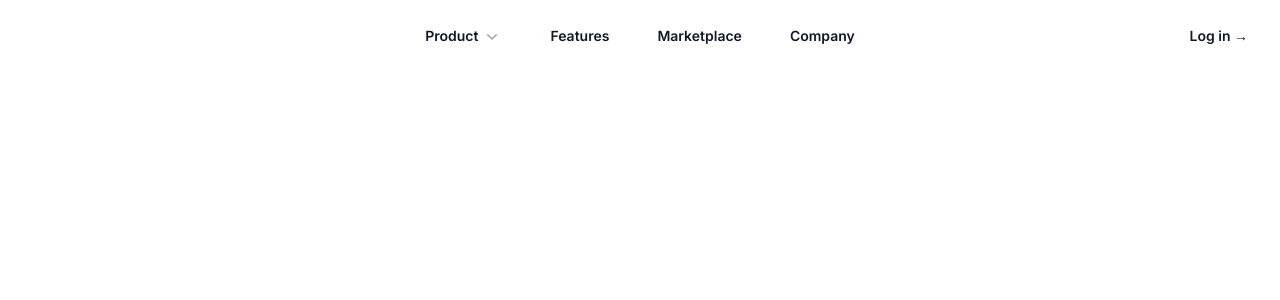
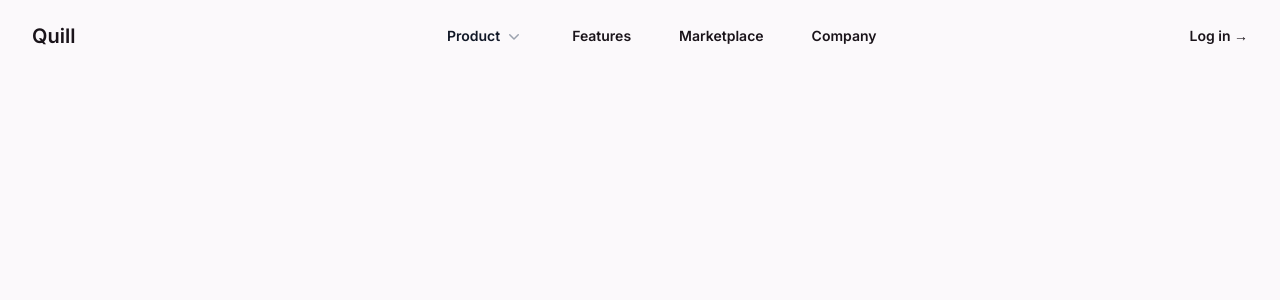
Before and after one commit to pawelek7k/Quill, a Next.js app: page / in a window 1280 px wide. Shown: the top 300 px of the page. Built offline with nearby package versions, Linux system fonts and the light colour scheme.

Commit message:
add header from tailwindUI

```diff
--- /dev/null
+++ b/app/components/Header.tsx
@@ -0,0 +1,120 @@
+"use client";
+
+import {
+  Dialog,
+  DialogPanel,
+  Popover,
+  PopoverButton,
+  PopoverGroup,
+  PopoverPanel,
+} from "@headlessui/react";
+import { ChevronDownIcon } from "@heroicons/react/20/solid";
+import { Bars3Icon, XMarkIcon } from "@heroicons/react/24/outline";
+import { useState } from "react";
+import { Logo } from "./Logo";
+import NavLinks from "./NavLinks";
+
+export const Header = () => {
+  const [mobileMenuOpen, setMobileMenuOpen] = useState(false);
+
+  return (
+    <header className={"var(--background)"}>
+      <nav
+        aria-label="Global"
+        className="mx-auto flex max-w-7xl items-center justify-between p-6 lg:px-8"
+      >
+        <Logo />
+        <div className="flex lg:flex-1">
+          <a href="#" className="-m-1.5 p-1.5">
+            <span className="sr-only">Your Company</span>
+          </a>
+        </div>
+        <div className="flex lg:hidden">
+          <button
+            type="button"
+            onClick={() => setMobileMenuOpen(true)}
+            className="-m-2.5 inline-flex items-center justify-center rounded-md p-2.5"
+            style={{ color: "var(--text)" }}
+          >
+            <span className="sr-only">Open main menu</span>
+            <Bars3Icon aria-hidden="true" className="h-6 w-6" />
+          </button>
+        </div>
+        <PopoverGroup className="hidden lg:flex lg:gap-x-12">
+          <Popover className="relative">
+            <PopoverButton className="flex items-center gap-x-1 text-sm font-semibold leading-6 text-gray-900">
+              Product
+              <ChevronDownIcon
+                aria-hidden="true"
+                className="h-5 w-5 flex-none text-gray-400"
+              />
+            </PopoverButton>
+
+            <PopoverPanel
+              transition
+              className="absolute -left-8 top-full z-10 mt-3 w-screen max-w-md overflow-hidden rounded-3xl bg-white shadow-lg ring-1 ring-gray-900/5 transition data-[closed]:translate-y-1 data-[closed]:opacity-0 data-[enter]:duration-200 data-[leave]:duration-150 data-[enter]:ease-out data-[leave]:ease-in"
+            ></PopoverPanel>
+          </Popover>
+
+          <NavLinks>Features</NavLinks>
+          <NavLinks>Marketplace</NavLinks>
+          <NavLinks>Company</NavLinks>
+        </PopoverGroup>
+        <div className="hidden lg:flex lg:flex-1 lg:justify-end">
+          <NavLinks>
+            Log in <span aria-hidden="true">&rarr;</span>
+          </NavLinks>
+        </div>
+      </nav>
+      <Dialog
+        open={mobileMenuOpen}
+        onClose={setMobileMenuOpen}
+        className="lg:hidden"
+      >
+        <div className="fixed inset-0 z-10" />
+        <DialogPanel className="fixed inset-y-0 right-0 z-10 w-full overflow-y-auto bg-white px-6 py-6 sm:max-w-sm sm:ring-1 sm:ring-gray-900/10">
+          <div className="flex items-center justify-between">
+            <a href="#" className="-m-1.5 p-1.5">
+              <span className="sr-only">Your Company</span>
+            </a>
+            <button
+              type="button"
+              onClick={() => setMobileMenuOpen(false)}
+              className="-m-2.5 rounded-md p-2.5 text-gray-700"
+            >
+              <span className="sr-only">Close menu</span>
+              <XMarkIcon aria-hidden="true" className="h-6 w-6" />
+            </button>
+          </div>
+          <div className="mt-6 flow-root">
+            <div className="-my-6 divide-y divide-gray-500/10">
+              <div className="space-y-2 py-6">
+                <a
+                  href="#"
+                  className="-mx-3 block rounded-lg px-3 py-2 text-base font-semibold leading-7 text-gray-900 hover:bg-gray-50"
+                >
+                  Features
+                </a>
+                <a
+                  href="#"
+                  className="-mx-3 block rounded-lg px-3 py-2 text-base font-semibold leading-7 text-gray-900 hover:bg-gray-50"
+                >
+                  Marketplace
+                </a>
+                <a
+                  href="#"
+                  className="-mx-3 block rounded-lg px-3 py-2 text-base font-semibold leading-7 text-gray-900 hover:bg-gray-50"
+                >
+                  Company
+                </a>
+              </div>
+              <div className="py-6">
+                <NavLinks>Log in</NavLinks>
+              </div>
+            </div>
+          </div>
+        </DialogPanel>
+      </Dialog>
+    </header>
+  );
+};
--- /dev/null
+++ b/app/components/Logo.tsx
@@ -0,0 +1,3 @@
+export const Logo = () => {
+  return <h1 className="text-xl font-semibold leading-6">Quill</h1>;
+};
--- /dev/null
+++ b/app/components/NavLinks.tsx
@@ -0,0 +1,11 @@
+export default function NavLinks({ children }: { children: React.ReactNode }) {
+  return (
+    <a
+      href="#"
+      className="text-sm font-semibold leading-6"
+      style={{ color: "var(--text)" }}
+    >
+      {children}
+    </a>
+  );
+}
--- /dev/null
+++ b/app/components/Section.tsx
@@ -0,0 +1,9 @@
+import React from "react";
+
+export default function DashboardLayout({
+  children,
+}: {
+  children: React.ReactNode;
+}) {
+  return <section>{children}</section>;
+}
--- a/app/globals.css
+++ b/app/globals.css
@@ -2,14 +2,7 @@
 @tailwind components;
 @tailwind utilities;
 
-:root[data-theme="light"] {
-  --text: #1a141a;
-  --background: #fbf9fb;
-  --primary: #503d52;
-  --secondary: #bea7b3;
-  --accent: #7e5d69;
-}
-:root[data-theme="dark"] {
+:root {
   --text: #ebe5eb;
   --background: #060406;
   --primary: #c0adc2;
@@ -17,14 +10,19 @@
   --accent: #a2818d;
 }
 
+@media (prefers-color-scheme: light) {
+  :root {
+    --text: #1a141a;
+    --background: #fbf9fb;
+    --primary: #503d52;
+    --secondary: #bea7b3;
+    --accent: #7e5d69;
+  }
+}
+
 body {
-  color: rgb(var(--foreground-rgb));
-  background: linear-gradient(
-      to bottom,
-      transparent,
-      rgb(var(--background-end-rgb))
-    )
-    rgb(var(--background-start-rgb));
+  color: var(--text);
+  background-color: var(--background);
 }
 
 @layer utilities {
--- a/app/layout.tsx
+++ b/app/layout.tsx
@@ -5,8 +5,8 @@ import "./globals.css";
 const inter = Inter({ subsets: ["latin"] });
 
 export const metadata: Metadata = {
-  title: "Create Next App",
-  description: "Generated by create next app",
+  title: "Quill",
+  description: "Writting app",
 };
 
 export default function RootLayout({
@@ -16,7 +16,10 @@ export default function RootLayout({
 }>) {
   return (
     <html lang="en">
-      <body className={inter.className}>{children}</body>
+      <body className={inter.className}>
+        {" "}
+        <main>{children}</main>
+      </body>
     </html>
   );
 }
--- a/app/page.tsx
+++ b/app/page.tsx
@@ -1,127 +1,7 @@
 "use client";
 
-import {
-  Dialog,
-  DialogPanel,
-  Popover,
-  PopoverButton,
-  PopoverGroup,
-  PopoverPanel,
-} from "@headlessui/react";
-import { ChevronDownIcon } from "@heroicons/react/20/solid";
-import { Bars3Icon, XMarkIcon } from "@heroicons/react/24/outline";
-import { useState } from "react";
+import { Header } from "./components/Header";
 
 export default function Home() {
-  const [mobileMenuOpen, setMobileMenuOpen] = useState(false);
-
-  return (
-    <header className="bg-white">
-      <nav
-        aria-label="Global"
-        className="mx-auto flex max-w-7xl items-center justify-between p-6 lg:px-8"
-      >
-        <div className="flex lg:flex-1">
-          <a href="#" className="-m-1.5 p-1.5">
-            <span className="sr-only">Your Company</span>
-          </a>
-        </div>
-        <div className="flex lg:hidden">
-          <button
-            type="button"
-            onClick={() => setMobileMenuOpen(true)}
-            className="-m-2.5 inline-flex items-center justify-center rounded-md p-2.5 text-gray-700"
-          >
-            <span className="sr-only">Open main menu</span>
-            <Bars3Icon aria-hidden="true" className="h-6 w-6" />
-          </button>
-        </div>
-        <PopoverGroup className="hidden lg:flex lg:gap-x-12">
-          <Popover className="relative">
-            <PopoverButton className="flex items-center gap-x-1 text-sm font-semibold leading-6 text-gray-900">
-              Product
-              <ChevronDownIcon
-                aria-hidden="true"
-                className="h-5 w-5 flex-none text-gray-400"
-              />
-            </PopoverButton>
-
-            <PopoverPanel
-              transition
-              className="absolute -left-8 top-full z-10 mt-3 w-screen max-w-md overflow-hidden rounded-3xl bg-white shadow-lg ring-1 ring-gray-900/5 transition data-[closed]:translate-y-1 data-[closed]:opacity-0 data-[enter]:duration-200 data-[leave]:duration-150 data-[enter]:ease-out data-[leave]:ease-in"
-            ></PopoverPanel>
-          </Popover>
-
-          <a href="#" className="text-sm font-semibold leading-6 text-gray-900">
-            Features
-          </a>
-          <a href="#" className="text-sm font-semibold leading-6 text-gray-900">
-            Marketplace
-          </a>
-          <a href="#" className="text-sm font-semibold leading-6 text-gray-900">
-            Company
-          </a>
-        </PopoverGroup>
-        <div className="hidden lg:flex lg:flex-1 lg:justify-end">
-          <a href="#" className="text-sm font-semibold leading-6 text-gray-900">
-            Log in <span aria-hidden="true">&rarr;</span>
-          </a>
-        </div>
-      </nav>
-      <Dialog
-        open={mobileMenuOpen}
-        onClose={setMobileMenuOpen}
-        className="lg:hidden"
-      >
-        <div className="fixed inset-0 z-10" />
-        <DialogPanel className="fixed inset-y-0 right-0 z-10 w-full overflow-y-auto bg-white px-6 py-6 sm:max-w-sm sm:ring-1 sm:ring-gray-900/10">
-          <div className="flex items-center justify-between">
-            <a href="#" className="-m-1.5 p-1.5">
-              <span className="sr-only">Your Company</span>
-            </a>
-            <button
-              type="button"
-              onClick={() => setMobileMenuOpen(false)}
-              className="-m-2.5 rounded-md p-2.5 text-gray-700"
-            >
-              <span className="sr-only">Close menu</span>
-              <XMarkIcon aria-hidden="true" className="h-6 w-6" />
-            </button>
-          </div>
-          <div className="mt-6 flow-root">
-            <div className="-my-6 divide-y divide-gray-500/10">
-              <div className="space-y-2 py-6">
-                <a
-                  href="#"
-                  className="-mx-3 block rounded-lg px-3 py-2 text-base font-semibold leading-7 text-gray-900 hover:bg-gray-50"
-                >
-                  Features
-                </a>
-                <a
-                  href="#"
-                  className="-mx-3 block rounded-lg px-3 py-2 text-base font-semibold leading-7 text-gray-900 hover:bg-gray-50"
-                >
-                  Marketplace
-                </a>
-                <a
-                  href="#"
-                  className="-mx-3 block rounded-lg px-3 py-2 text-base font-semibold leading-7 text-gray-900 hover:bg-gray-50"
-                >
-                  Company
-                </a>
-              </div>
-              <div className="py-6">
-                <a
-                  href="#"
-                  className="-mx-3 block rounded-lg px-3 py-2.5 text-base font-semibold leading-7 text-gray-900 hover:bg-gray-50"
-                >
-                  Log in
-                </a>
-              </div>
-            </div>
-          </div>
-        </DialogPanel>
-      </Dialog>
-    </header>
-  );
+  return <Header />;
 }
--- a/tailwind.config.ts
+++ b/tailwind.config.ts
@@ -1,6 +1,7 @@
 import type { Config } from "tailwindcss";
 
 const config: Config = {
+  darkMode: 'class',
   content: [
     "./pages/**/*.{js,ts,jsx,tsx,mdx}",
     "./components/**/*.{js,ts,jsx,tsx,mdx}",
```
